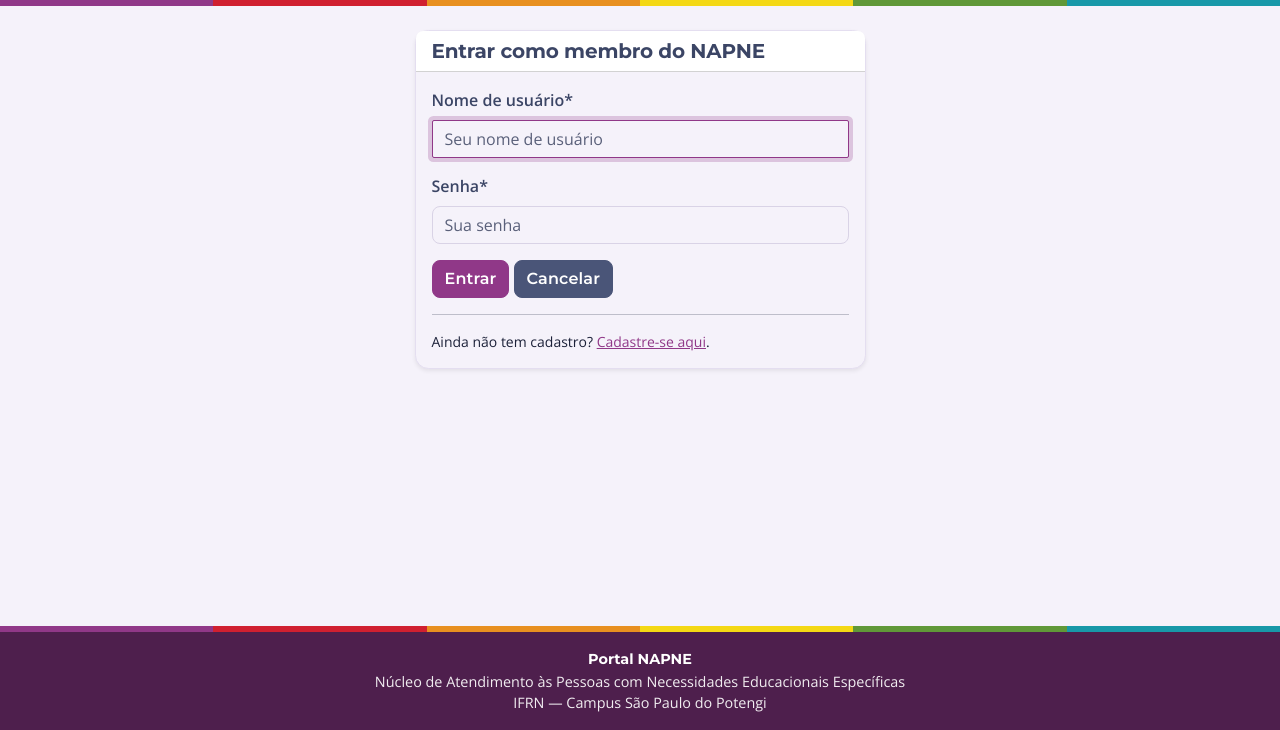
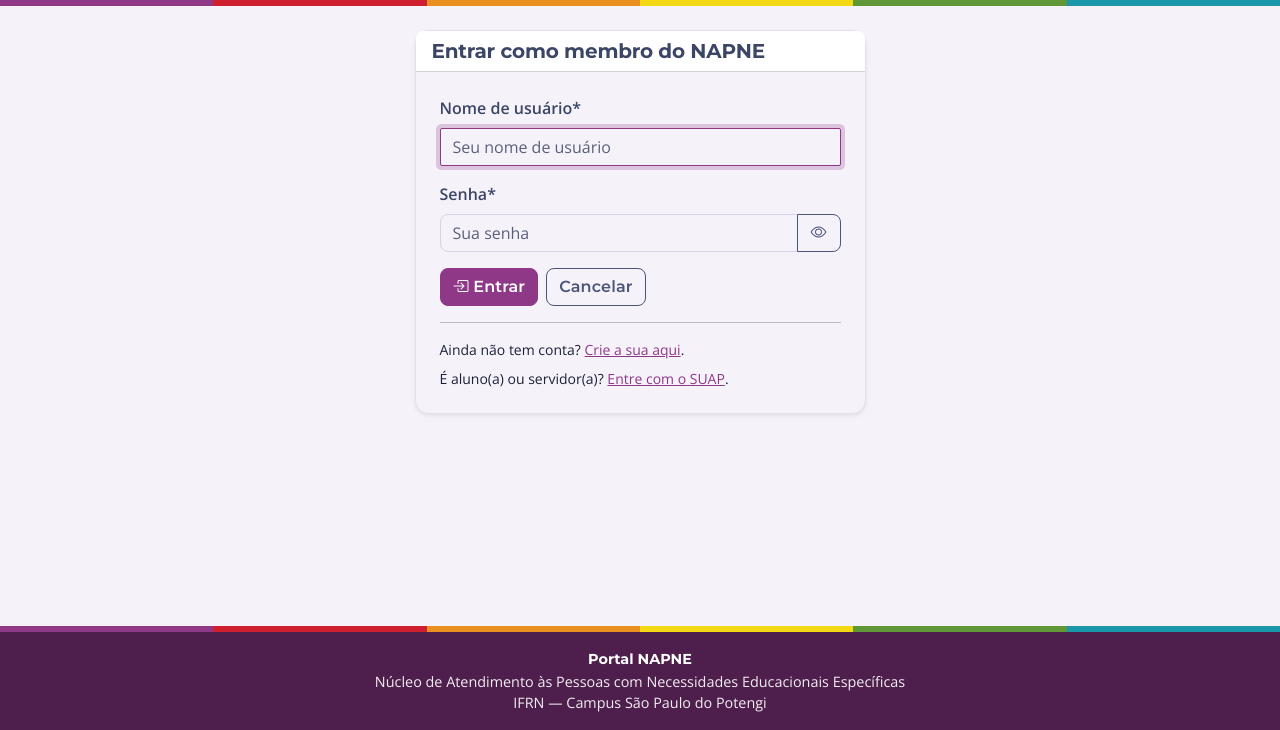
Before and after one commit to GuilhermeIbrahim/portal-napne, a Django app: page /napne/login/ in a window 1280 px wide. Shown: the part 70-800 px from the top of the page. Run offline with Django 5.2, Linux system fonts and the light colour scheme; some libraries are stand-ins or nearby versions.

Commit message:
Reescrita login_napne.html

```diff
--- a/portal/templates/portal/login_napne.html
+++ b/portal/templates/portal/login_napne.html
@@ -1,30 +1,37 @@
 {% extends "portal/base.html" %}
-{% load crispy_forms_tags %}
+{% load static crispy_forms_tags %}
 
 {% block title %}Entrar como NAPNE | Portal NAPNE{% endblock %}
 
 {% block content %}
 
     <div class="row justify-content-center">
-        <div class="col-md-5">
+        <div class="col-md-7 col-lg-5">
             <div class="card shadow-sm">
                 <div class="card-header bg-white">
                     <h1 class="h5 mb-0">Entrar como membro do NAPNE</h1>
                 </div>
-                <div class="card-body">
-                    <form method="post">
+                <div class="card-body p-4">
+                    <form method="post" novalidate>
                         {% csrf_token %}
                         {% crispy form form.helper %}
-                        <div class="mt-3">
-                            <button type="submit" class="btn btn-primary">Entrar</button>
-                            <a href="{% url 'index' %}" class="btn btn-secondary">Cancelar</a>
+                        <div class="d-flex flex-wrap gap-2 mt-3">
+                            <button type="submit" class="btn btn-primary">
+                                <i class="bi bi-box-arrow-in-right" aria-hidden="true"></i> Entrar
+                            </button>
+                            <a href="{% url 'index' %}" class="btn btn-outline-secondary">Cancelar</a>
                         </div>
                     </form>
                     <hr>
-                    <p class="mb-0 small">Ainda não tem cadastro? <a href="{% url 'cadastro_napne' %}">Cadastre-se aqui</a>.</p>
+                    <p class="mb-2 small">Ainda não tem conta? <a href="{% url 'cadastro_napne' %}">Crie a sua aqui</a>.</p>
+                    <p class="mb-0 small">É aluno(a) ou servidor(a)? <a href="{% url 'login' %}">Entre com o SUAP</a>.</p>
                 </div>
             </div>
         </div>
     </div>
 
 {% endblock %}
+
+{% block extra_js %}
+    <script src="{% static 'js/campos-senha.js' %}"></script>
+{% endblock %}
```
